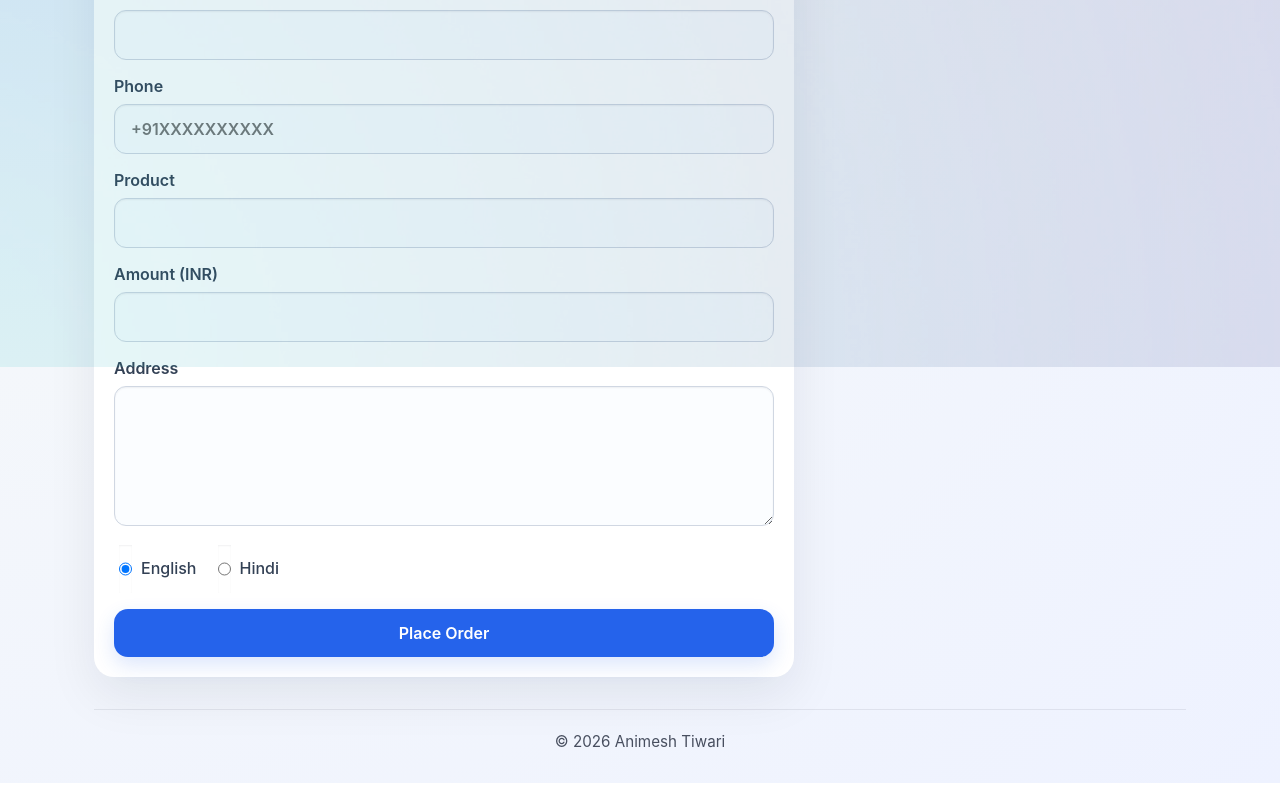
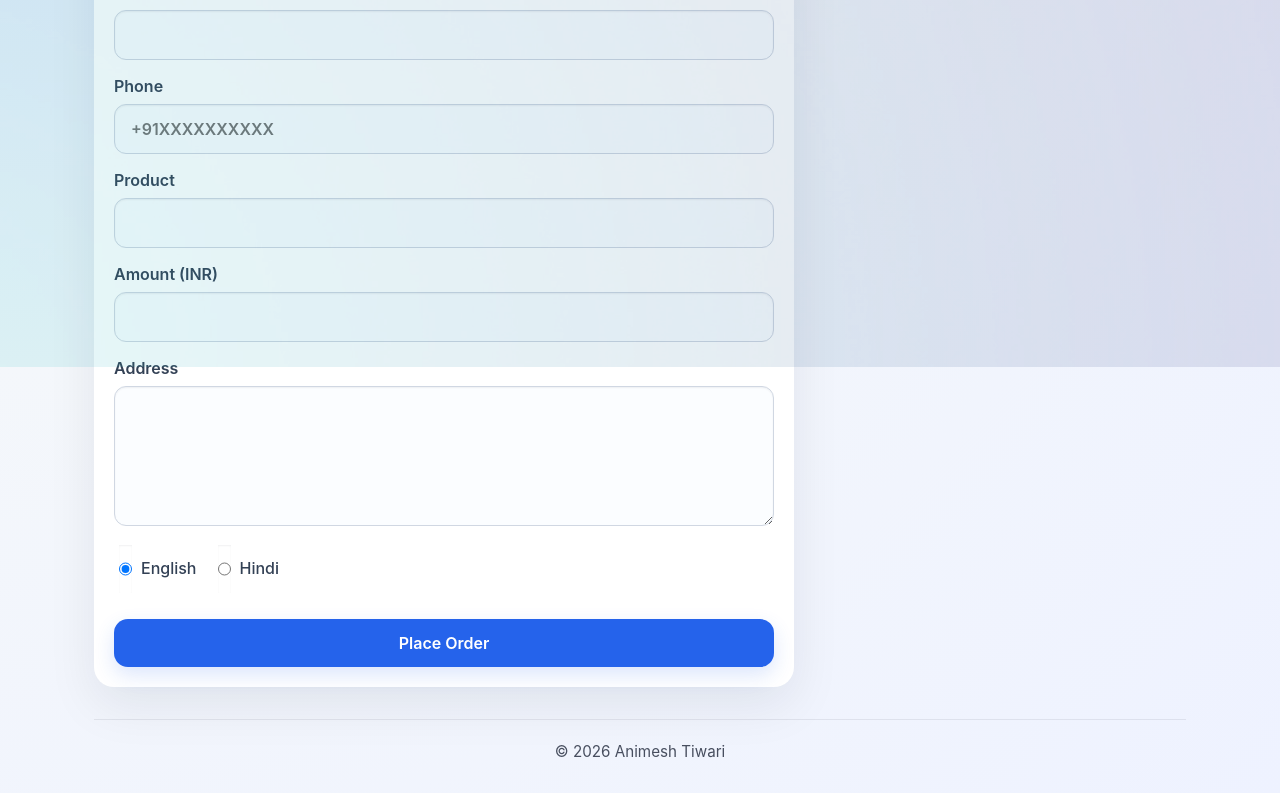
Before and after one commit to Animesht1008/Voice-Driven-Commerce-Operations-Engine, a React (Vite) app in the folder client/: page / in a window 1280 px wide. Shown: the part 433-1226 px from the top of the page. Built offline with nearby package versions, Linux system fonts and the light colour scheme; no server answers.

Commit message:
UI: lower form button spacing

```diff
--- a/client/src/index.css
+++ b/client/src/index.css
@@ -163,6 +163,10 @@ button {
   cursor: pointer;
   box-shadow: 0 8px 20px rgba(37, 99, 235, 0.16);
   transition: transform 0.15s ease, background 0.15s ease, box-shadow 0.15s ease;
+}
+
+.form button {
+  margin-top: 10px;
 }
 
 button:hover {
```
